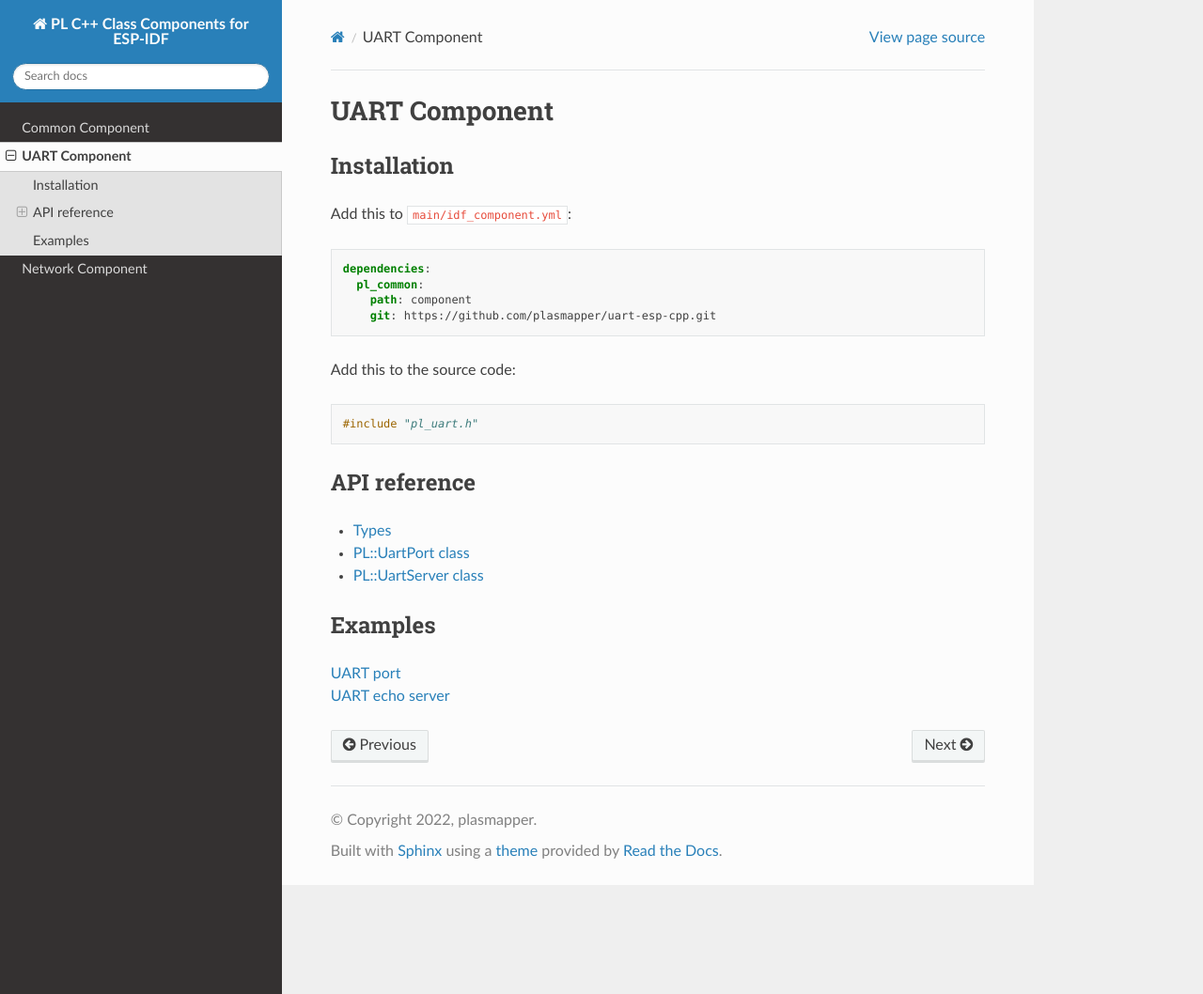
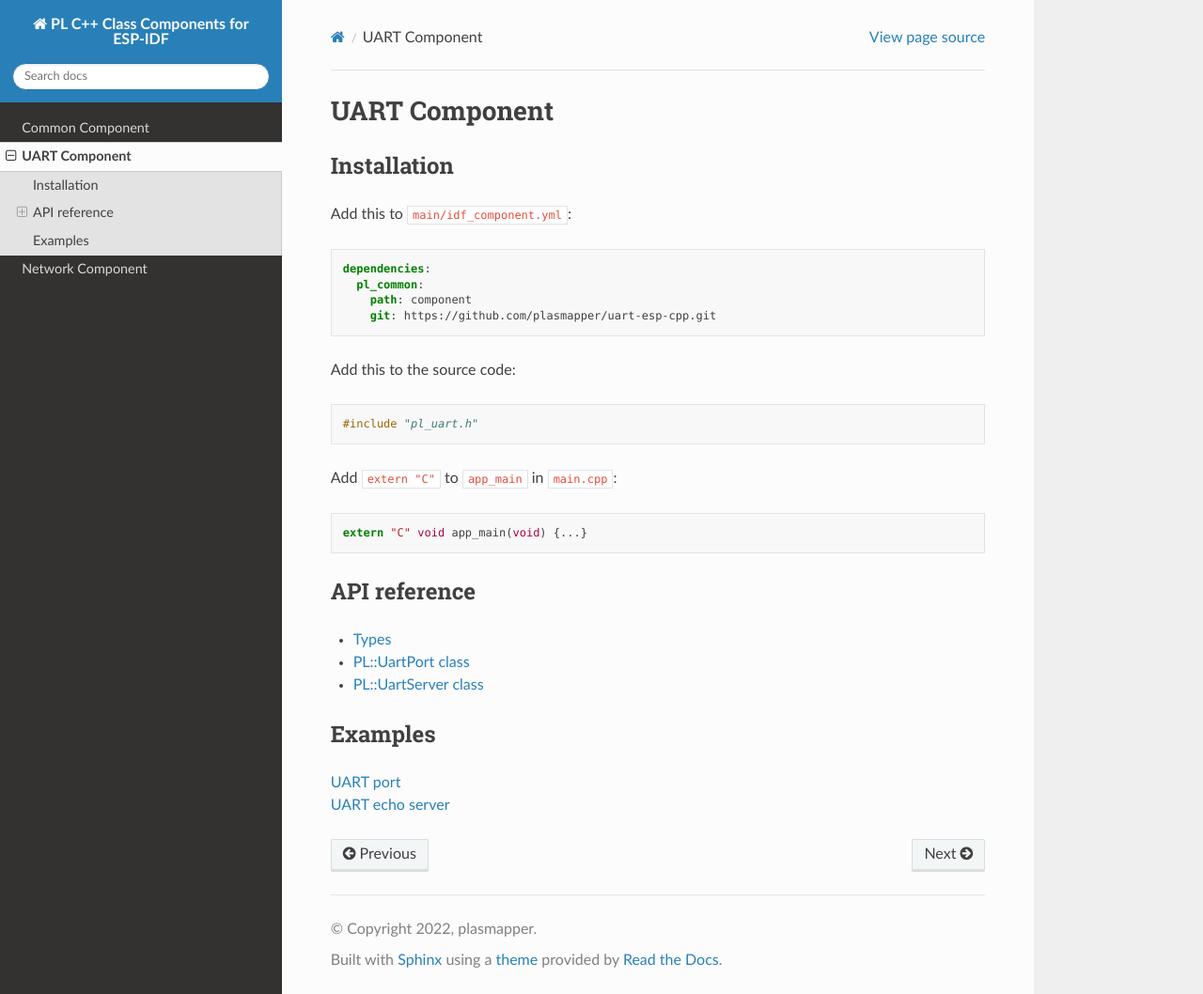
Before and after one commit to plasmapper/esp-cpp, a Sphinx documentation site: the page built from docs/source/uart/index.rst, in a window 1280 px wide and 1058 px high. Shown: the whole window at 94% size. Built offline with Sphinx 7.4.7 and the Read the Docs theme 2.0.0, drawn with Linux system fonts in a browser that asks for light colours.

Commit message:
Update index.rst

```diff
--- a/docs/source/uart/index.rst
+++ b/docs/source/uart/index.rst
@@ -18,6 +18,12 @@ Add this to the source code:
 
   #include "pl_uart.h"
 
+Add ``extern "C"`` to ``app_main`` in ``main.cpp``:
+
+.. code-block:: C++
+
+  extern "C" void app_main(void) {...}
+
 API reference
 -------------
 
```
